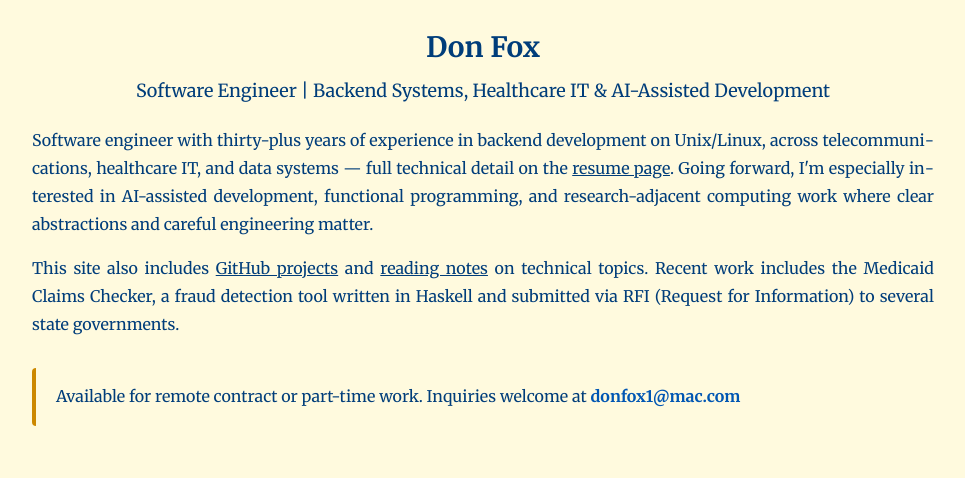
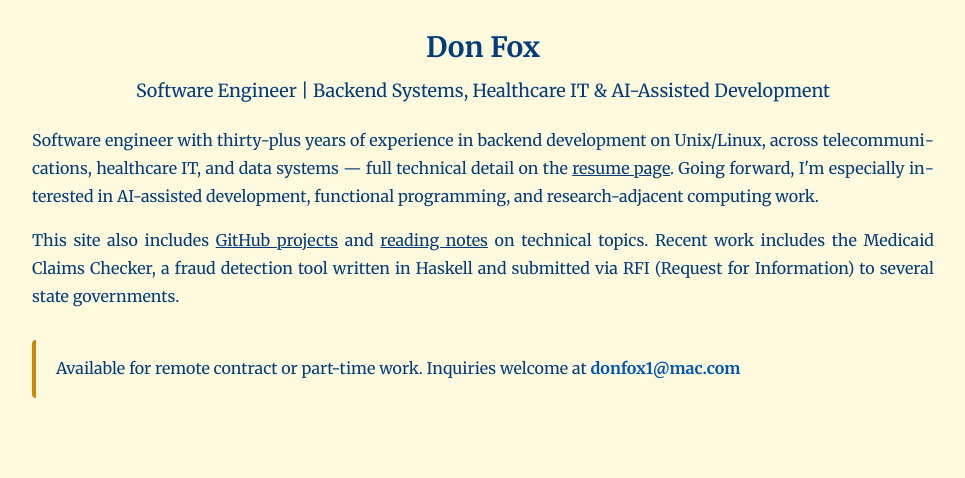
Before and after one commit to donfox/resume_site, a Flask app: page / in a window 1280 px wide. Shown: the part 397-875 px from the top of the page, without its empty margins (157-1122 px from the left). Run offline with Flask 3, Linux system fonts and the light colour scheme; parts of the project's set-up code (start-up, migrations or seed data) failed here and were passed over.

Commit message:
Trim trailing clause from homepage intro
Co-Authored-By: Claude Sonnet 5 <noreply@anthropic.com>

```diff
--- a/resume_site/templates/index.html
+++ b/resume_site/templates/index.html
@@ -25,8 +25,7 @@
       Software engineer with thirty-plus years of experience in backend development on Unix/Linux,
       across telecommunications, healthcare IT, and data systems — full technical detail on the
       <a href="{{ url_for('main.resume') }}">resume page</a>. Going forward, I'm especially interested
-      in AI-assisted development, functional programming, and research-adjacent computing work where
-      clear abstractions and careful engineering matter.
+      in AI-assisted development, functional programming, and research-adjacent computing work.
     </p>
     <p>
       This site also includes <a href="https://github.com/donfox" target="_blank" rel="noopener">GitHub projects</a>
```
